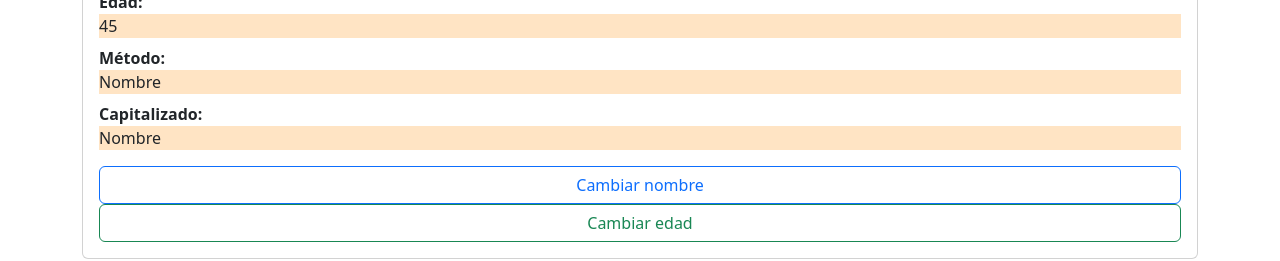
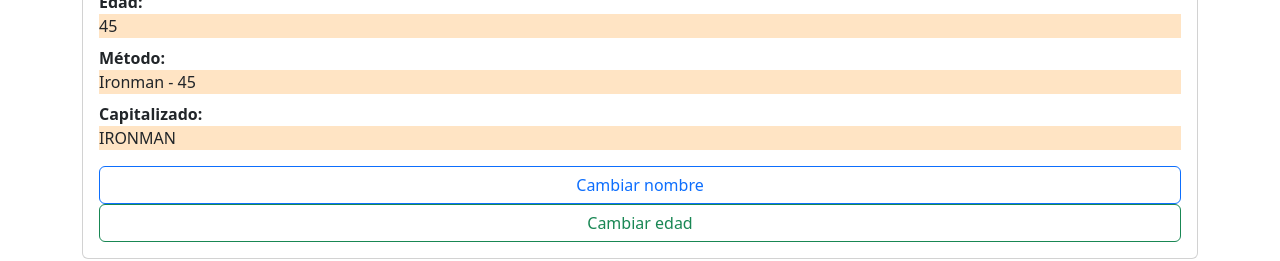
Before and after one commit to magadiflo/bases-app, an Angular app: page / in a window 1280 px wide. Shown: the part 196-457 px from the top of the page. Built offline with nearby package versions, Linux system fonts and the light colour scheme.

Commit message:
One way data binding - enlazado en una sola vía

```diff
--- a/src/app/heroes/hero/hero.component.html
+++ b/src/app/heroes/hero/hero.component.html
@@ -10,9 +10,9 @@
             <dt>Edad:</dt>
             <dd>{{ age }}</dd>
             <dt>Método:</dt>
-            <dd>Nombre</dd>
+            <dd>{{ getHeroDescription() }}</dd>
             <dt>Capitalizado:</dt>
-            <dd>Nombre</dd>
+            <dd>{{ capitalizedName }}</dd>
           </dl>
           <div class="container-hero__container-buttons">
             <button type="button" class="btn btn-outline-primary">Cambiar nombre</button>
--- a/src/app/heroes/hero/hero.component.ts
+++ b/src/app/heroes/hero/hero.component.ts
@@ -10,4 +10,12 @@
   public name: string = 'Ironman';
   public age: number = 45;
 
+  public get capitalizedName(): string {
+    return this.name.toUpperCase();
+  }
+
+  getHeroDescription(): string {
+    return `${this.name} - ${this.age}`;
+  }
+
 }
```
